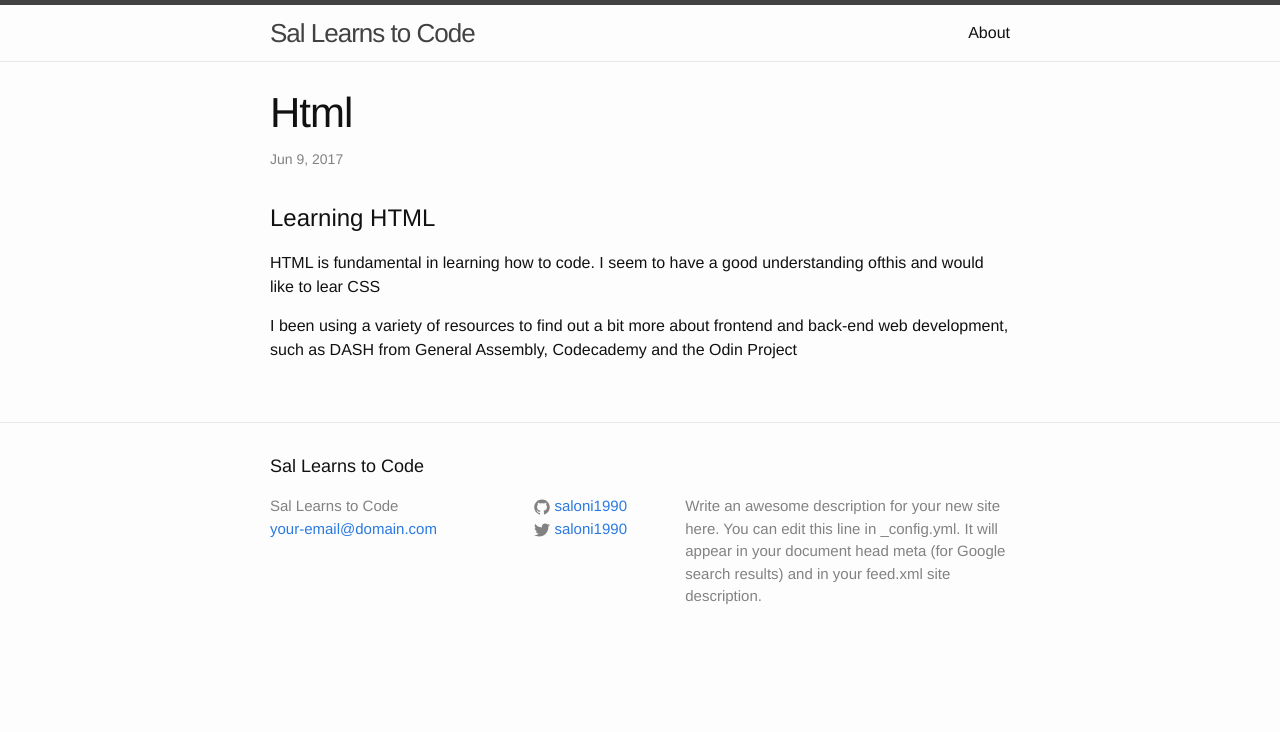
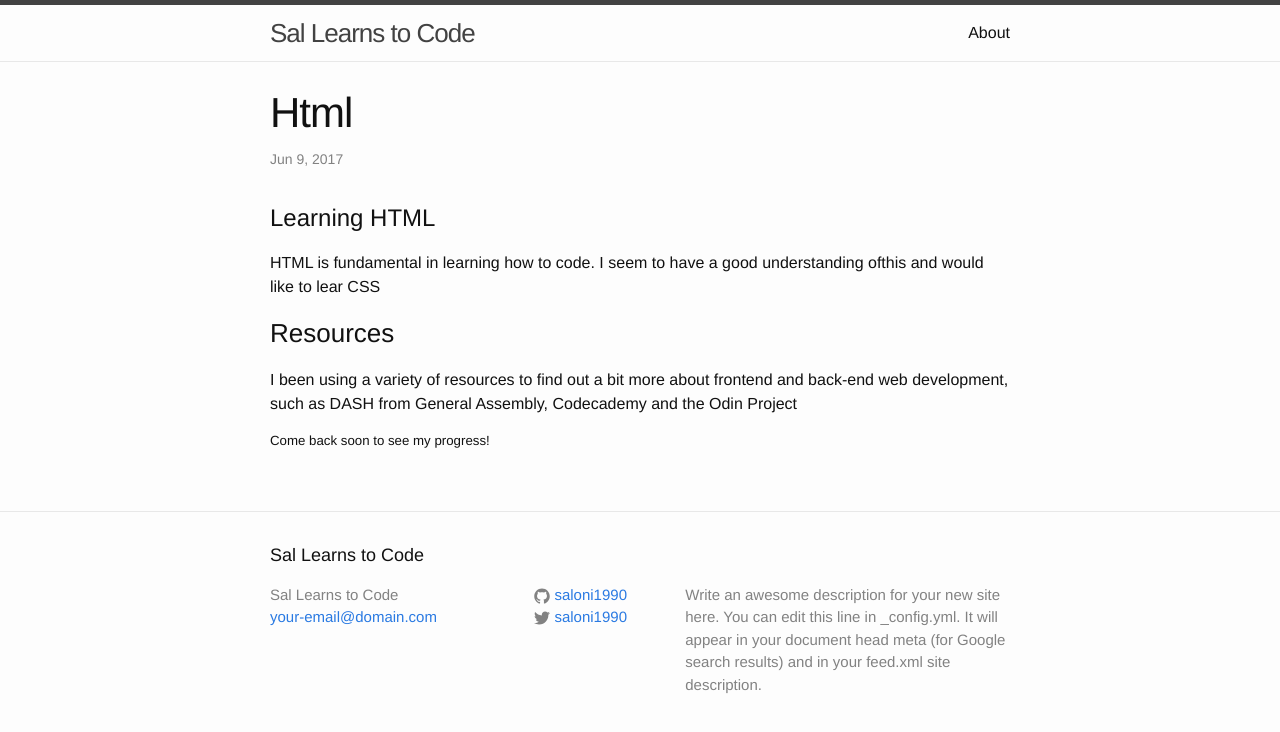
Before and after one commit to saloni1990/saloni1990.github.io, a Jekyll site: the page built from _posts/2017-06-09-HTML.md, in a window 1280 px wide. Shown: the top 732 px of the page. Built offline with Jekyll 4.4.1, drawn with Linux system fonts in a browser that asks for light colours; our own code applies the rules of GitHub Pages for plain Markdown files.

Commit message:
Create 2017-06-09-HTML.md

```diff
--- a/_posts/2017-06-09-HTML.md
+++ b/_posts/2017-06-09-HTML.md
@@ -6,9 +6,11 @@
 
 </head>
 <body>
- 		<h1>Learning HTML</h1>
-			<p>HTML is fundamental in learning how to code. I seem to have a good understanding ofthis and would like to lear CSS</p>
-			<p>I been using a variety of resources to find out a bit more about frontend and back-end web development, such as DASH from General Assembly, Codecademy and the Odin Project</p>
+ 	<h1>Learning HTML</h1>
+		 <p>HTML is fundamental in learning how to code. I seem to have a good understanding ofthis and would like to lear CSS</p>
+		<h3>Resources</h3>
+		 <p>I been using a variety of resources to find out a bit more about frontend and back-end web development, such as DASH from General Assembly, Codecademy and the Odin Project</p>
+		<h5>Come back soon to see my progress!</h5>
 
 
 
```
